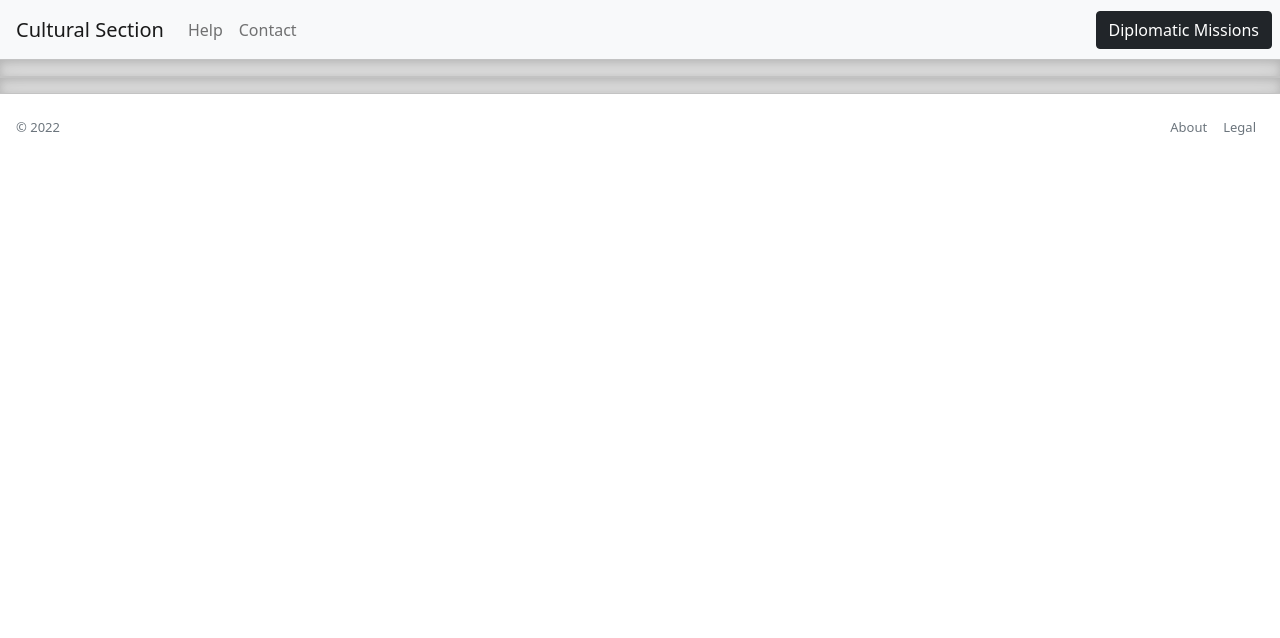
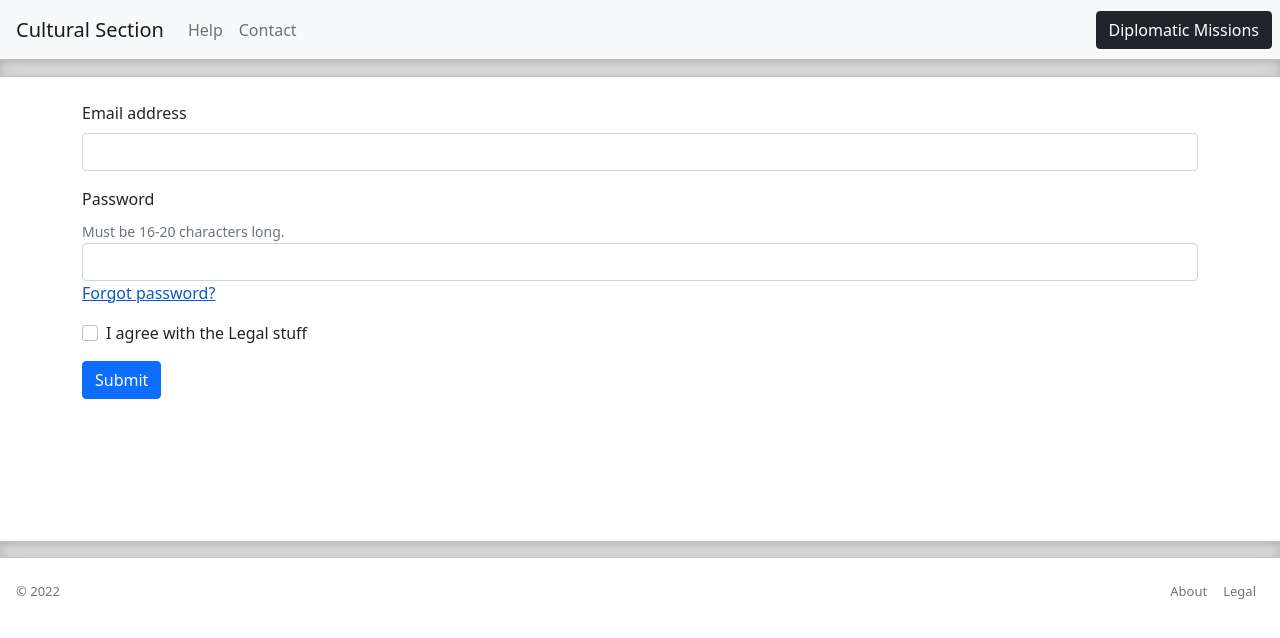
Before and after one commit to aa-ag/culturalsection, a Vue app in the folder client/: page /signup in a window 1280 px wide. Shown: the top 638 px of the page. Built offline with nearby package versions, Linux system fonts and the light colour scheme.

Commit message:
Add signup component

```diff
--- /dev/null
+++ b/client/src/components/Signup.vue
@@ -0,0 +1,31 @@
+<template>
+  <div class="container">
+    <form>
+    <div class="mb-3">
+        <label for="exampleInputEmail1" class="form-label">Email address</label>
+        <input type="email" class="form-control" id="exampleInputEmail1" aria-describedby="emailHelp">
+    </div>
+    <div class="mb-3">
+        <label for="exampleInputPassword1" class="form-label">Password</label>
+        <div class="col-auto">
+          <span id="passwordHelpInline" class="form-text">
+            Must be 16-20 characters long.
+          </span>
+        </div>
+        <input type="password" class="form-control" id="exampleInputPassword1">
+        <a href="reset" class="stretched-link">Forgot password?</a>
+    </div>
+    <div class="mb-3 form-check">
+        <input type="checkbox" class="form-check-input" id="exampleCheck1">
+        <label class="form-check-label" for="exampleCheck1">I agree with the Legal stuff</label>
+    </div>
+    <button type="submit" class="btn btn-primary">Submit</button>
+    </form>
+  </div>
+</template>
+<style>
+.container {
+  padding-top: 1.5rem;
+  height: 29rem;
+}
+</style>
--- a/client/src/router/index.js
+++ b/client/src/router/index.js
@@ -1,6 +1,7 @@
 import { createRouter, createWebHistory } from "vue-router";
 import Home from "../components/Home.vue";
 import Login from "../components/Login.vue";
+import Signup from "../components/Signup.vue";
 import Help from "../components/Help.vue";
 import Contact from "../components/Contact.vue";
 import About from "../components/About.vue";
@@ -17,6 +18,11 @@ const routes = [
     path: "/login",
     name: "Login",
     component: Login,
+  },
+  {
+    path: "/signup",
+    name: "Signup",
+    component: Signup,
   },
   {
     path: "/help",
```
